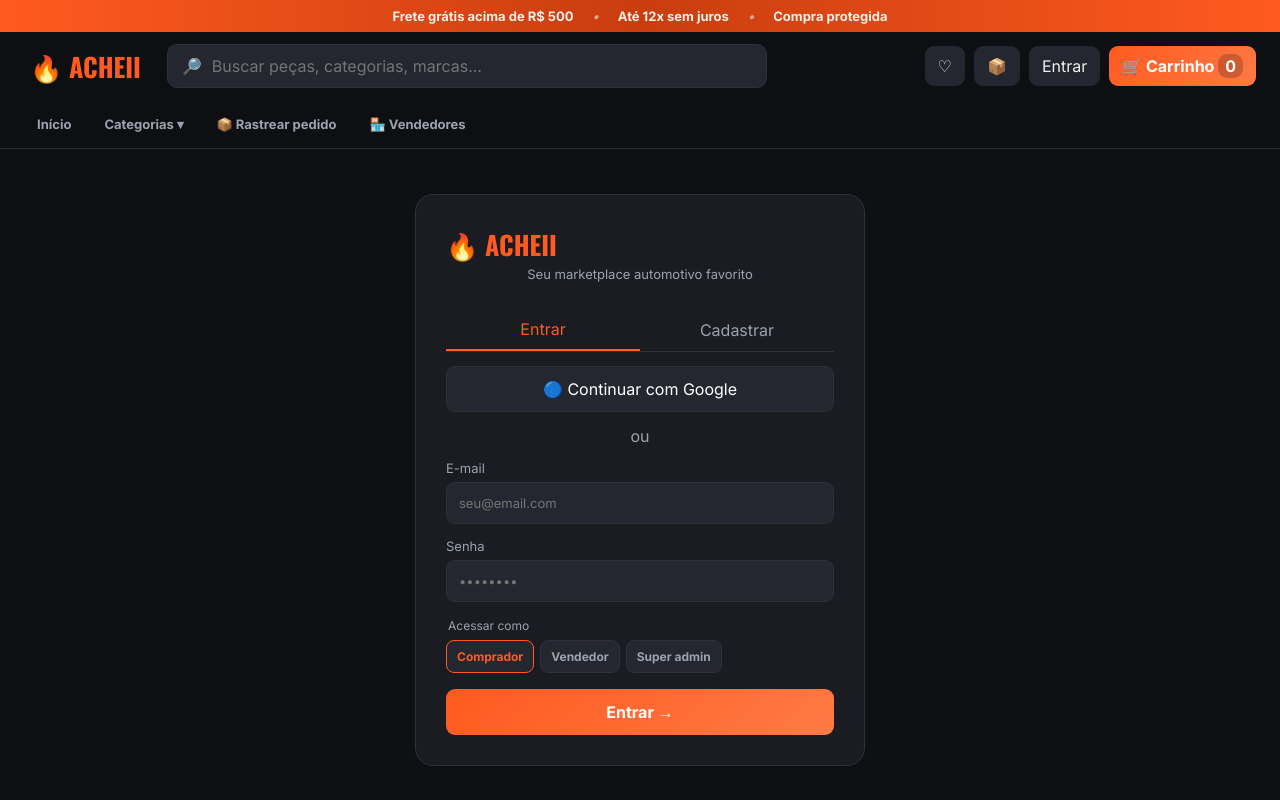
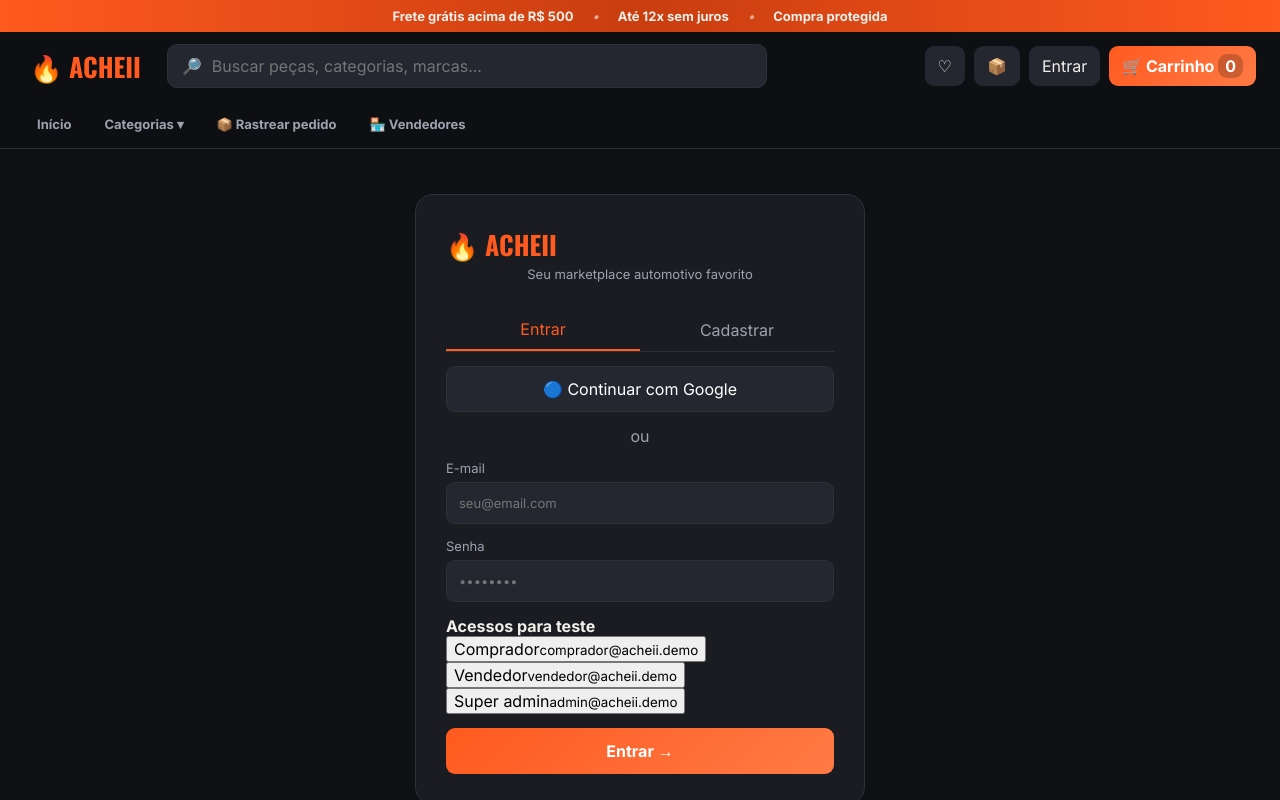
Before and after one commit to parmenasoares/achei, a React (Vite) app: page / in a window 1280 px wide. Both pictures are taken after a click on the button "Entrar". Shown: the top 800 px of the page. Built offline with nearby package versions, Linux system fonts and the light colour scheme.

Commit message:
feat: add demo users for portal testing

```diff
--- a/src/pages/Auth.jsx
+++ b/src/pages/Auth.jsx
@@ -1,14 +1,34 @@
 import { useState } from 'react'
+
+const demoUsers = [
+  { role: 'buyer', label: 'Comprador', email: 'comprador@acheii.demo', password: 'Comprador123!' },
+  { role: 'seller', label: 'Vendedor', email: 'vendedor@acheii.demo', password: 'Vendedor123!' },
+  { role: 'admin', label: 'Super admin', email: 'admin@acheii.demo', password: 'Admin123!' }
+]
 
 export default function Auth({ onLogin }) {
   const [tab, setTab] = useState('login')
-  const [role, setRole] = useState('buyer')
+  const [email, setEmail] = useState('')
+  const [password, setPassword] = useState('')
+  const [message, setMessage] = useState('')
+
+  const useDemo = user => {
+    setEmail(user.email)
+    setPassword(user.password)
+    setMessage(`Credenciais de ${user.label} preenchidas.`)
+  }
+
+  const submit = () => {
+    const user = demoUsers.find(item => item.email === email.trim().toLowerCase() && item.password === password)
+    if (!user) return setMessage('E-mail ou senha de demonstração inválidos.')
+    onLogin(user.role)
+  }
 
   return <main className="auth"><section>
     <div className="logo">🔥 ACHEII</div><p>Seu marketplace automotivo favorito</p>
-    <div className="tabs"><button className={tab === 'login' ? 'active' : ''} onClick={() => setTab('login')}>Entrar</button><button className={tab === 'register' ? 'active' : ''} onClick={() => setTab('register')}>Cadastrar</button></div>
-    {tab === 'login' ? <><button className="social">🔵 Continuar com Google</button><i>ou</i><label>E-mail<input type="email" placeholder="seu@email.com" /></label><label>Senha<input type="password" placeholder="••••••••" /></label>
-      <fieldset className="access-role"><legend>Acessar como</legend><button className={role === 'buyer' ? 'active' : ''} onClick={() => setRole('buyer')}>Comprador</button><button className={role === 'seller' ? 'active' : ''} onClick={() => setRole('seller')}>Vendedor</button><button className={role === 'admin' ? 'active' : ''} onClick={() => setRole('admin')}>Super admin</button></fieldset>
-      <button className="primary" onClick={() => onLogin(role)}>Entrar →</button></> : <><label>Nome<input placeholder="Seu nome" /></label><label>E-mail<input type="email" placeholder="seu@email.com" /></label><label>Senha<input type="password" placeholder="Mínimo 8 caracteres" /></label><button className="primary" onClick={() => onLogin('buyer')}>Criar conta →</button></>}
+    <div className="tabs"><button className={tab === 'login' ? 'active' : ''} onClick={() => { setTab('login'); setMessage('') }}>Entrar</button><button className={tab === 'register' ? 'active' : ''} onClick={() => { setTab('register'); setMessage('') }}>Cadastrar</button></div>
+    {tab === 'login' ? <><button className="social">🔵 Continuar com Google</button><i>ou</i><label>E-mail<input value={email} onChange={event => setEmail(event.target.value)} type="email" placeholder="seu@email.com" /></label><label>Senha<input value={password} onChange={event => setPassword(event.target.value)} type="password" placeholder="••••••••" /></label>
+      <div className="demo-access"><b>Acessos para teste</b>{demoUsers.map(user => <button key={user.role} onClick={() => useDemo(user)}><span>{user.label}</span><small>{user.email}</small></button>)}</div>
+      {message && <p className="auth-message">{message}</p>}<button className="primary" onClick={submit}>Entrar →</button></> : <><label>Nome<input placeholder="Seu nome" /></label><label>E-mail<input type="email" placeholder="seu@email.com" /></label><label>Senha<input type="password" placeholder="Mínimo 8 caracteres" /></label><button className="primary" onClick={() => onLogin('buyer')}>Criar conta →</button></>}
   </section></main>
 }
```
